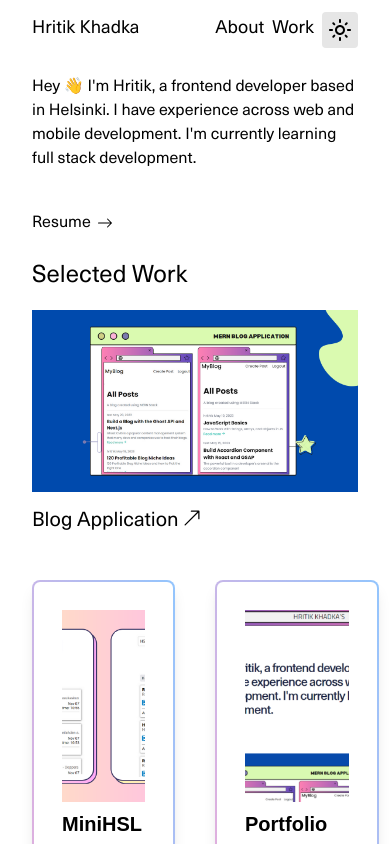
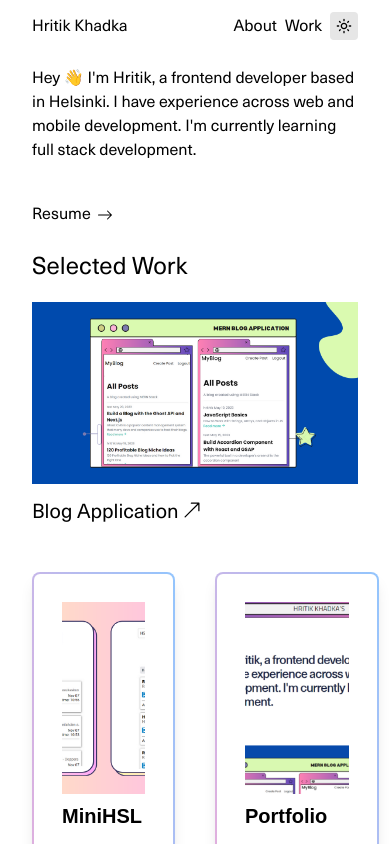
Before and after one commit to hrithikhadka/react-portfolio, a React (Vite) app: page / in a window 390 px wide. Shown: the top 844 px of the page. Built offline with nearby package versions, Linux system fonts and the light colour scheme; a web font is replaced by a local one.

Commit message:
navbar responsive

```diff
--- a/src/components/Navbar.jsx
+++ b/src/components/Navbar.jsx
@@ -4,20 +4,20 @@ const Navbar = () => {
   return (
     <>
       <nav className="font-normal flex justify-between mb-[24px]">
-        <div className="text-lg">
+        <div className="sm:text-lg">
           <a href="/">Hritik Khadka</a>
         </div>
         <div className="flex space-x-2">
-          <a href="/" className="text-lg">
+          <a href="/" className="sm:text-lg">
             About
           </a>
 
-          <a href="/" className="text-lg">
+          <a href="/" className="sm:text-lg">
             Work
           </a>
 
           <div className=" bg-[#e6e6e6] p-[6px] rounded-[4px]">
-            <MdOutlineLightMode className="text-2xl cursor-pointer" />
+            <MdOutlineLightMode className="sm:text-2xl cursor-pointer" />
           </div>
         </div>
       </nav>
```
